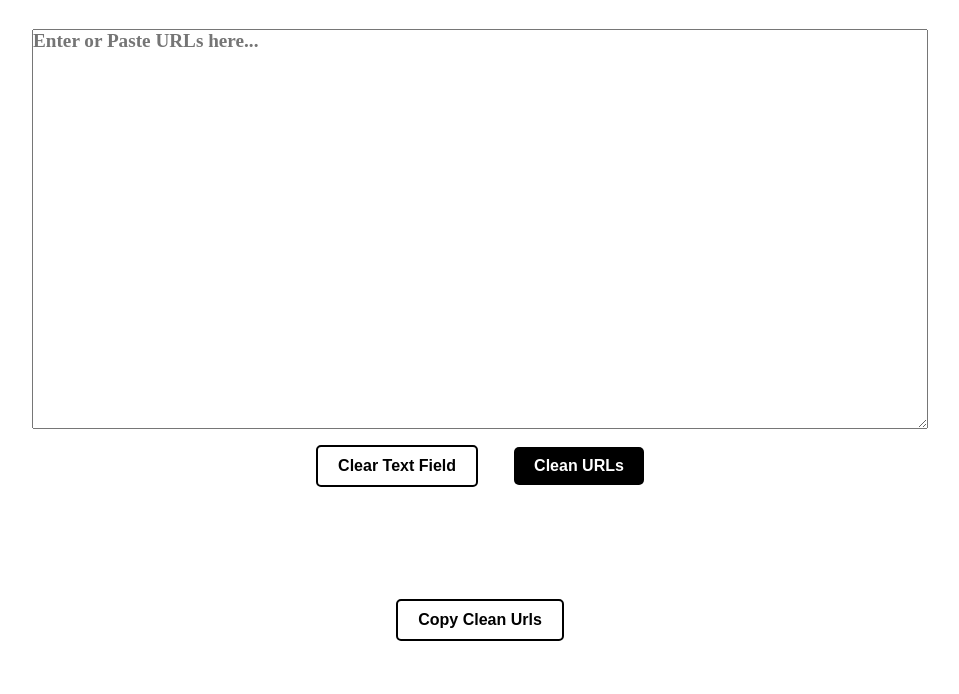
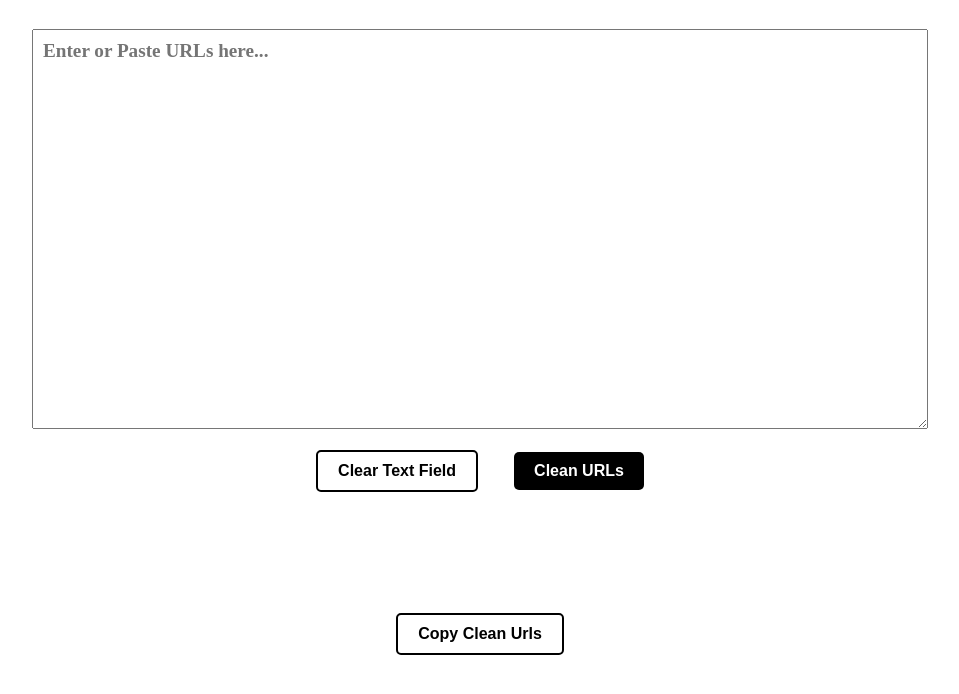
Before and after one commit to madebysag/urlcleaner, a plain HTML site: page index.html in a window 1280 px wide. Shown: the part 110-804 px from the top of the page, without its empty margins (160-1119 px from the left). Drawn offline with Linux system fonts and the light colour scheme.

Commit message:
Minor Tweaks

```diff
--- a/index.html
+++ b/index.html
@@ -23,11 +23,12 @@
 			width: 70vw;
 			height: 50vh;
 			font: 600 1.2rem serif;
+			padding: 10px;
 		}
 
 		button, button#cleanUrl {
 			padding: 10px 20px;
-			margin: 0 1rem;
+			margin: 0.3rem 1rem;
 			border: none;
 			color: white;
 			font: 600 1rem sans-serif;
@@ -43,6 +44,9 @@
 
 		div#cleanedUrl {
 			padding: 2rem 0 5rem;
+		}
+		.btnContainer {
+			text-align: center;
 		}
 
 
```
